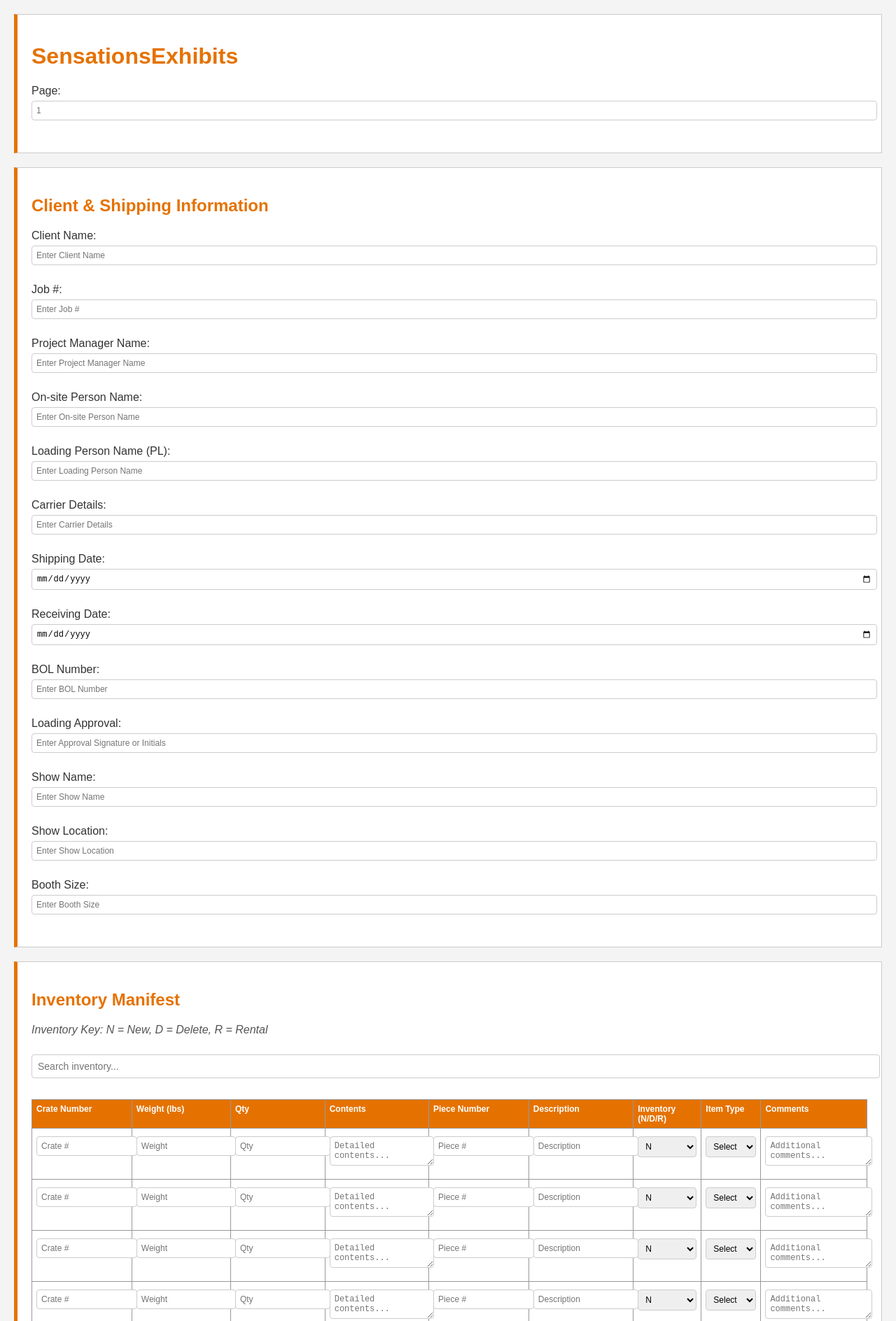
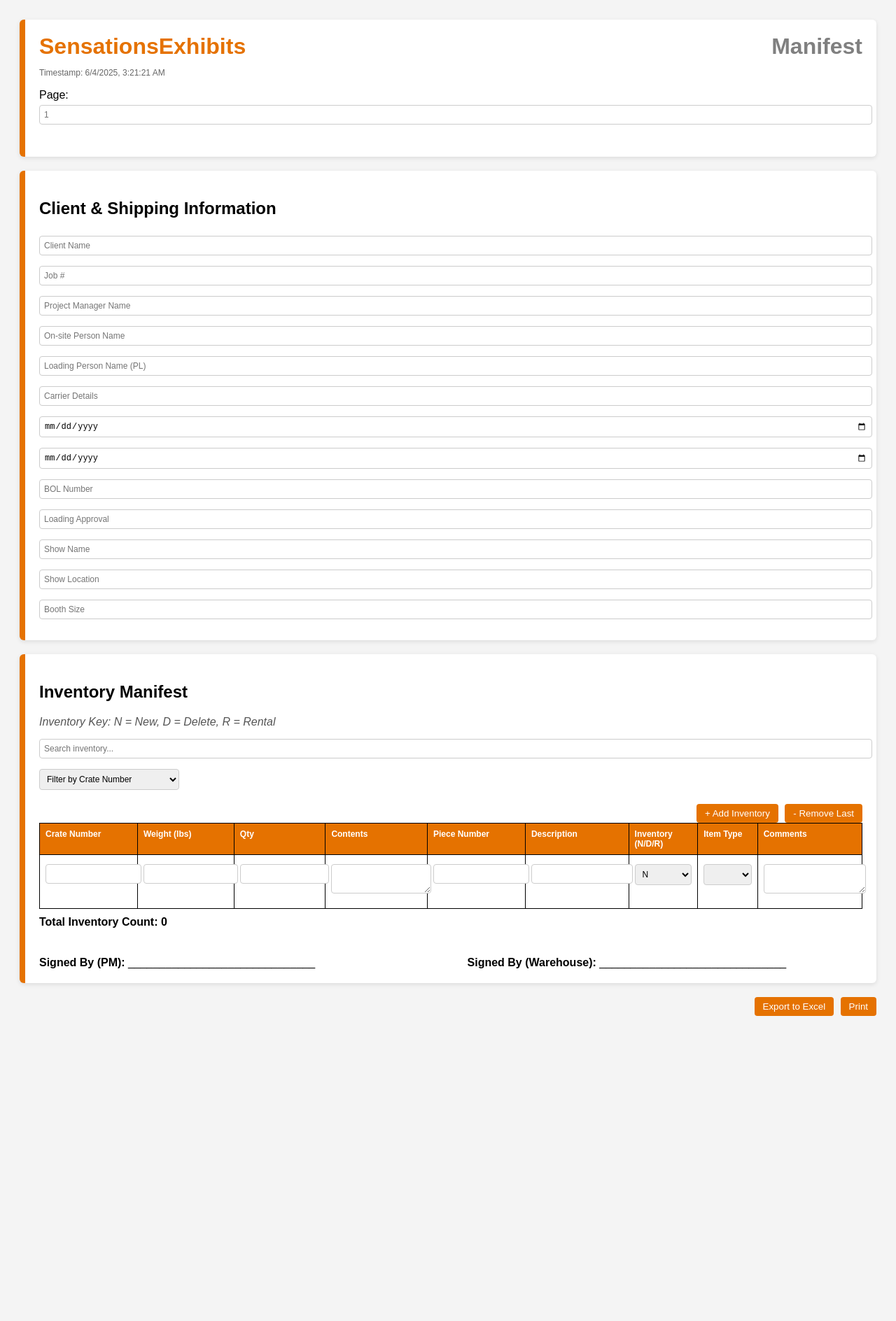
Before and after one commit to Gautam-sensations/Shipping-Manifest-Sensationsexhibits, a plain HTML site: page Index.html in a window 1280 px wide. Shown: the top 1888 px of the page at 70% size. After the commit the page ends 1480 px from the top, so only its background shows below. Drawn offline with Linux system fonts and the light colour scheme.

Commit message:
Update Index.html

```diff
--- a/Index.html
+++ b/Index.html
@@ -2,30 +2,48 @@
 <html lang="en">
 <head>
   <meta charset="UTF-8" />
-  <title>Inventory Shipping Manifest</title>
+  <title>SensationsExhibits Manifest</title>
+  <script src="https://cdnjs.cloudflare.com/ajax/libs/xlsx/0.18.5/xlsx.full.min.js"></script>
   <style>
-    @page {
-      size: tabloid landscape;
-      margin: 20mm;
-    }
     body {
       font-family: Arial, sans-serif;
-      margin: 0;
+      background-color: #f4f4f4;
       padding: 20px;
-      background-color: #f4f4f4;
-      color: #333;
     }
-    h1, h2 {
-      color: #e57200;
+    .branding {
+      background-color: #1c1c1c;
+      padding: 10px;
+      text-align: center;
+      margin-bottom: 20px;
     }
     .header, .section {
       background-color: #fff;
-      border: 1px solid #ccc;
-      border-left: 5px solid #e57200;
       padding: 20px;
       margin-bottom: 20px;
+      border-radius: 6px;
+      box-shadow: 0 2px 6px rgba(0, 0, 0, 0.1);
+      border-left: 8px solid #e57200;
     }
-    .header input, .section input, .section select, .section textarea {
+    .header-top {
+      display: flex;
+      justify-content: space-between;
+      align-items: center;
+    }
+    .header-title {
+      font-size: 32px;
+      color: #e57200;
+      font-weight: bold;
+    }
+    .manifest-label {
+      font-size: 32px;
+      font-weight: bold;
+      color: grey;
+    }
+    .timestamp {
+      font-size: 12px;
+      color: #666;
+    }
+    input, select, textarea {
       width: 100%;
       padding: 6px;
       margin: 5px 0 10px;
@@ -36,80 +54,104 @@
     table {
       width: 100%;
       border-collapse: collapse;
-      margin-top: 20px;
       font-size: 12px;
     }
     th, td {
-      border: 1px solid #999;
-      padding: 6px;
+      border: 1px solid #000;
+      padding: 8px;
       text-align: left;
       vertical-align: top;
     }
     th {
       background-color: #e57200;
       color: white;
+      font-weight: bold;
     }
     .key {
       font-style: italic;
+      color: #555;
+      margin-bottom: 10px;
+    }
+    .signatures {
+      display: flex;
+      justify-content: space-between;
+      margin-top: 40px;
+    }
+    .signatures div {
+      width: 48%;
+    }
+    .inventory-controls, .export-controls {
+      text-align: right;
       margin-top: 10px;
-      color: #555;
     }
-    .button-container {
-      margin-top: 20px;
-      text-align: right;
-    }
-    .button-container button {
-      padding: 10px 20px;
+    .inventory-controls button, .export-controls button {
+      margin-left: 5px;
+      padding: 6px 12px;
       background-color: #e57200;
       border: none;
       color: white;
       border-radius: 4px;
       cursor: pointer;
-      font-size: 14px;
     }
-    .button-container input[type="file"] {
-      display: block;
+    #crate-filter {
+      width: 200px;
+      margin-bottom: 10px;
+    }
+    #total-count, #crate-summary {
+      font-weight: bold;
       margin-top: 10px;
     }
-    #search-input {
-      width: 100%;
-      padding: 8px;
-      margin-top: 10px;
-      margin-bottom: 10px;
-      border: 1px solid #ccc;
-      border-radius: 4px;
-      font-size: 14px;
+    @media print {
+      .inventory-controls, .export-controls, #search-input, #crate-filter {
+        display: none;
+      }
+      input, select, textarea {
+        border: none;
+        background: none;
+        font-size: 12px;
+      }
     }
   </style>
 </head>
 <body>
   <div class="header">
-    <h1>SensationsExhibits</h1>
-    <p>Page: <input type="text" placeholder="1"></p>
+    <div class="header-top">
+      <div class="header-title">SensationsExhibits</div>
+      <div class="manifest-label">Manifest</div>
+    </div>
+    <p class="timestamp">Timestamp: <span id="timestamp"></span></p>
+    <p>Page: <input type="text" id="page-number" placeholder="1" /></p>
   </div>
 
-  <div class="section">
+  <div class="section" id="client-section">
     <h2>Client & Shipping Information</h2>
-    <p>Client Name: <input type="text" placeholder="Enter Client Name"></p>
-    <p>Job #: <input type="text" placeholder="Enter Job #"></p>
-<p>Project Manager Name: <input type="text" placeholder="Enter Project Manager Name"></p>
-<p>On-site Person Name: <input type="text" placeholder="Enter On-site Person Name"></p>
-<p>Loading Person Name (PL): <input type="text" placeholder="Enter Loading Person Name"></p>
-    <p>Carrier Details: <input type="text" placeholder="Enter Carrier Details"></p>
-    <p>Shipping Date: <input type="date"></p>
-    <p>Receiving Date: <input type="date"></p>
-    <p>BOL Number: <input type="text" placeholder="Enter BOL Number"></p>
-    <p>Loading Approval: <input type="text" placeholder="Enter Approval Signature or Initials"></p>
-    <p>Show Name: <input type="text" placeholder="Enter Show Name"></p>
-    <p>Show Location: <input type="text" placeholder="Enter Show Location"></p>
-    <p>Booth Size: <input type="text" placeholder="Enter Booth Size"></p>
+    <input type="text" placeholder="Client Name" />
+    <input type="text" placeholder="Job #" />
+    <input type="text" placeholder="Project Manager Name" />
+    <input type="text" placeholder="On-site Person Name" />
+    <input type="text" placeholder="Loading Person Name (PL)" />
+    <input type="text" placeholder="Carrier Details" />
+    <input type="date" placeholder="Shipping Date" />
+    <input type="date" placeholder="Receiving Date" />
+    <input type="text" placeholder="BOL Number" />
+    <input type="text" placeholder="Loading Approval" />
+    <input type="text" placeholder="Show Name" />
+    <input type="text" placeholder="Show Location" />
+    <input type="text" placeholder="Booth Size" />
   </div>
 
   <div class="section">
     <h2>Inventory Manifest</h2>
     <p class="key">Inventory Key: N = New, D = Delete, R = Rental</p>
+    <input type="text" id="search-input" placeholder="Search inventory..." oninput="filterInventory()" />
+    <select id="crate-filter" onchange="filterByCrate()">
+      <option value="">Filter by Crate Number</option>
+    </select>
 
-    <input type="text" id="search-input" placeholder="Search inventory..." oninput="filterInventory()" />
+    <div class="inventory-controls">
+      <button onclick="addRow()">+ Add Inventory</button>
+      <button onclick="removeRow()">- Remove Last</button>
+    </div>
 
     <table>
       <thead>
@@ -125,203 +167,105 @@
           <th>Comments</th>
         </tr>
       </thead>
-      <tbody id="inventory-body">
-        <!-- 25 rows for inventory entries -->
-        <!-- Each row with 9 columns -->
-        <tr>
-          <td><input type='text' placeholder='Crate #'></td>
-          <td><input type='number' placeholder='Weight'></td>
-          <td><input type='number' placeholder='Qty'></td>
-          <td><textarea placeholder='Detailed contents...' rows='2'></textarea></td>
-          <td><input type='text' placeholder='Piece #'></td>
-          <td><input type='text' placeholder='Description'></td>
-          <td>
-            <select>
-              <option value='N'>N</option>
-              <option value='D'>D</option>
-              <option value='R'>R</option>
-            </select>
-          </td>
-          <td>
-            <select>
-              <option value=''>Select</option>
-              <option value='Furniture'>Furniture</option>
-              <option value='Electronics'>Electronics</option>
-              <option value='Decor'>Decor</option>
-              <option value='Other'>Other</option>
-            </select>
-          </td>
-          <td><textarea placeholder='Additional comments...' rows='2'></textarea></td>
-        </tr>
-        <!-- Duplicate row 24 more times with JS on load -->
-      </tbody>
+      <tbody id="inventory-body"></tbody>
     </table>
+
+    <div id="total-count">Total Inventory Count: 0</div>
+    <div id="crate-summary"></div>
+
+    <div class="signatures">
+      <div><strong>Signed By (PM):</strong> ______________________________</div>
+      <div><strong>Signed By (Warehouse):</strong> ______________________________</div>
+    </div>
   </div>
 
-  <div class="button-container">
-    <button onclick="saveManifest()">Save Manifest</button>
+  <div class="export-controls">
+    <button onclick="exportToExcel()">Export to Excel</button>
     <button onclick="window.print()">Print</button>
-    <input type="file" accept=".csv" onchange="importFromCSV(event)" />
   </div>
 
-  <script src="https://cdn.jsdelivr.net/npm/xlsx@0.18.5/dist/xlsx.full.min.js"></script>
   <script>
-    // Dynamically add 24 more rows on page load (total 25 rows)
-    document.addEventListener("DOMContentLoaded", () => {
-      const tbody = document.getElementById('inventory-body');
-      const firstRowHTML = tbody.rows[0].outerHTML;
-      for(let i = 1; i < 25; i++) {
-        tbody.insertAdjacentHTML('beforeend', firstRowHTML);
-      }
+    document.addEventListener("DOMContentLoaded", function () {
+      document.getElementById("timestamp").textContent = new Date().toLocaleString();
+      addRow();
     });
 
-    function filterInventory() {
-      const filter = document.getElementById('search-input').value.toLowerCase();
-      const rows = document.querySelectorAll('#inventory-body tr');
-      rows.forEach(row => {
-        const cellsText = Array.from(row.querySelectorAll('input, textarea, select')).map(input => input.value.toLowerCase()).join(' ');
-        if(cellsText.indexOf(filter) > -1) {
-          row.style.display = '';
-        } else {
-          row.style.display = 'none';
-        }
+    function addRow() {
+      const tbody = document.getElementById("inventory-body");
+      const row = document.createElement("tr");
+      row.innerHTML = `
+        <td><input type='text' oninput='updateCrateFilter(); updateTotalCount()'></td>
+        <td><input type='number'></td>
+        <td><input type='number' oninput='updateTotalCount()'></td>
+        <td><textarea rows='2'></textarea></td>
+        <td><input type='text'></td>
+        <td><input type='text'></td>
+        <td><select><option>N</option><option>D</option><option>R</option></select></td>
+        <td><select><option></option><option>Furniture</option><option>Electronics</option><option>Decor</option><option>Other</option></select></td>
+        <td><textarea rows='2'></textarea></td>
+      `;
+      tbody.appendChild(row);
+      updateCrateFilter();
+      updateTotalCount();
+    }
+
+    function removeRow() {
+      const tbody = document.getElementById("inventory-body");
+      if (tbody.rows.length > 0) tbody.deleteRow(tbody.rows.length - 1);
+      updateCrateFilter();
+      updateTotalCount();
+    }
+
+    function updateCrateFilter() {
+      const select = document.getElementById("crate-filter");
+      const crateInputs = document.querySelectorAll("#inventory-body tr td:first-child input");
+      const uniqueCrates = new Set(Array.from(crateInputs).map(input => input.value.trim()).filter(Boolean));
+      select.innerHTML = '<option value="">Filter by Crate Number</option>';
+      uniqueCrates.forEach(crate => {
+        const option = document.createElement("option");
+        option.value = crate;
+        option.textContent = crate;
+        select.appendChild(option);
       });
     }
 
-    function saveManifest() {
-      const wb = XLSX.utils.book_new();
+    function filterByCrate() {
+      const crate = document.getElementById("crate-filter").value;
+      document.querySelectorAll("#inventory-body tr").forEach(row => {
+        const cellValue = row.cells[0].querySelector("input").value.trim();
+        row.style.display = !crate || crate === cellValue ? "" : "none";
+      });
+    }
 
-      // --- Client & Shipping Info Sheet ---
-      const clientSection = document.querySelectorAll('.section')[0];
-      const clientInputs = clientSection.querySelectorAll('input[type="text"], input[type="date"]');
-      const clientHeaders = ['Field', 'Value'];
-      const clientData = [
-        ['Client Name', clientInputs[0].value],
-        ['Job ID', clientInputs[1].value],
-        ['Carrier Details', clientInputs[2].value],
-        ['Shipping Date', clientInputs[3].value],
-        ['Receiving Date', clientInputs[4].value],
-        ['BOL Number', clientInputs[5].value],
-        ['Loading Approval', clientInputs[6].value],
-        ['Show Name', clientInputs[7].value],
-        ['Show Location', clientInputs[8].value],
-        ['Booth Size', clientInputs[9].value]
-      ];
-      const wsClient = XLSX.utils.aoa_to_sheet([clientHeaders, ...clientData]);
+    function updateTotalCount() {
+      const rows = document.querySelectorAll("#inventory-body tr");
+      let total = 0;
+      const crateCounts = {};
 
-      // Style client sheet header
-      const headerRangeClient = XLSX.utils.decode_range(wsClient['!ref']);
-      for(let C = headerRangeClient.s.c; C <= headerRangeClient.e.c; ++C) {
-        const cell_address = XLSX.utils.encode_cell({r:0, c:C});
-        if(!wsClient[cell_address]) continue;
-        wsClient[cell_address].s = {
-          font: { bold: true, color: {rgb: "FFFFFF"} },
-          fill: { fgColor: { rgb: "e57200" } },
-          alignment: { vertical: "center", horizontal: "center" },
-          border: {
-            top: {style: "thin", color: {rgb: "000000"}},
-            bottom: {style: "thin", color: {rgb: "000000"}},
-            left: {style: "thin", color: {rgb: "000000"}},
-            right: {style: "thin", color: {rgb: "000000"}}
-          }
-        };
-      }
-      wsClient['!cols'] = [{wch: 20}, {wch: 40}];
-      XLSX.utils.book_append_sheet(wb, wsClient, 'Client & Shipping Info');
-
-      // --- Inventory Sheet ---
-      const inventoryHeaders = [
-        'Crate Number', 'Weight (lbs)', 'Qty', 'Contents',
-        'Piece Number', 'Description', 'Inventory (N/D/R)',
-        'Item Type', 'Comments'
-      ];
-
-      const rows = document.querySelectorAll('#inventory-body tr');
-      const inventoryData = [inventoryHeaders];
       rows.forEach(row => {
-        const inputs = row.querySelectorAll('input, select, textarea');
-        const rowData = [];
-        inputs.forEach(input => rowData.push(input.value));
-        inventoryData.push(rowData);
+        const crate = row.cells[0].querySelector("input").value.trim();
+        const qtyInput = row.cells[2].querySelector("input");
+        const qty = parseInt(qtyInput.value, 10);
+        if (!isNaN(qty)) {
+          total += qty;
+          crateCounts[crate] = (crateCounts[crate] || 0) + qty;
+        }
       });
 
-      const wsInventory = XLSX.utils.aoa_to_sheet(inventoryData);
+      document.getElementById("total-count").textContent = `Total Inventory Count: ${total}`;
 
-      wsInventory['!cols'] = [
-        {wch: 12},
-        {wch: 10},
-        {wch: 6},
-        {wch: 40},
-        {wch: 12},
-        {wch: 20},
-        {wch: 10},
-        {wch: 15},
-        {wch: 30}
-      ];
-
-      const headerRange = XLSX.utils.decode_range(wsInventory['!ref']);
-      for (let C = headerRange.s.c; C <= headerRange.e.c; ++C) {
-        const cell_address = XLSX.utils.encode_cell({r:0, c:C});
-        if (!wsInventory[cell_address]) continue;
-        wsInventory[cell_address].s = {
-          font: { bold: true, color: {rgb: "FFFFFF"} },
-          fill: { fgColor: { rgb: "e57200" } },
-          alignment: { vertical: "center", horizontal: "center" },
-          border: {
-            top: {style: "thin", color: {rgb: "000000"}},
-            bottom: {style: "thin", color: {rgb: "000000"}},
-            left: {style: "thin", color: {rgb: "000000"}},
-            right: {style: "thin", color: {rgb: "000000"}}
-          }
-        };
-      }
-
-      for (let R = 1; R <= headerRange.e.r; ++R) {
-        for (let C = headerRange.s.c; C <= headerRange.e.c; ++C) {
-          const cell_address = XLSX.utils.encode_cell({r: R, c: C});
-          if (!wsInventory[cell_address]) continue;
-          const wrapText = (C === 3 || C === 8);
-          wsInventory[cell_address].s = {
-            alignment: { vertical: "top", horizontal: "left", wrapText },
-            border: {
-              top: {style: "thin", color: {rgb: "000000"}},
-              bottom: {style: "thin", color: {rgb: "000000"}},
-              left: {style: "thin", color: {rgb: "000000"}},
-              right: {style: "thin", color: {rgb: "000000"}}
-            }
-          };
-        }
-      }
-      wsInventory['!rows'] = [];
-      for(let i=0; i<=headerRange.e.r; i++) {
-        if(i === 0) {
-          wsInventory['!rows'][i] = {hpt: 20};
-        } else {
-          wsInventory['!rows'][i] = {hpt: 30};
-        }
-      }
-
-      XLSX.utils.book_append_sheet(wb, wsInventory, 'Inventory');
-
-      XLSX.writeFile(wb, 'inventory_manifest.xlsx');
+      const summary = Object.entries(crateCounts)
+        .map(([crate, count]) => `Crate ${crate}: ${count} items`)
+        .join("<br>");
+      document.getElementById("crate-summary").innerHTML = summary;
     }
 
-    function importFromCSV(event) {
-      const file = event.target.files[0];
-      if (!file) return;
-
-      const reader = new FileReader();
-      reader.onload = function(e) {
-        const lines = e.target.result.split('\n');
-        const rows = document.querySelectorAll('#inventory-body tr');
-        lines.forEach((line, i) => {
-          if(i >= rows.length) return;
-          const values = line.split(',');
-          const inputs = rows[i].querySelectorAll('input, select, textarea');
-          if (inputs) values.forEach((val, j) => inputs[j] && (inputs[j].value = val.trim()));
-        });
-      };
-      reader.readAsText(file);
+    function filterInventory() {
+      const filter = document.getElementById("search-input").value.toLowerCase();
+      document.querySelectorAll("#inventory-body tr").forEach(row => {
+        const text = Array.from(row.querySelectorAll("input, textarea, select")).map(el => el.value.toLowerCase()).join(" ");
+        row.style.display = text.includes(filter) ? "" : "none";
+      });
     }
   </script>
 </body>
```
